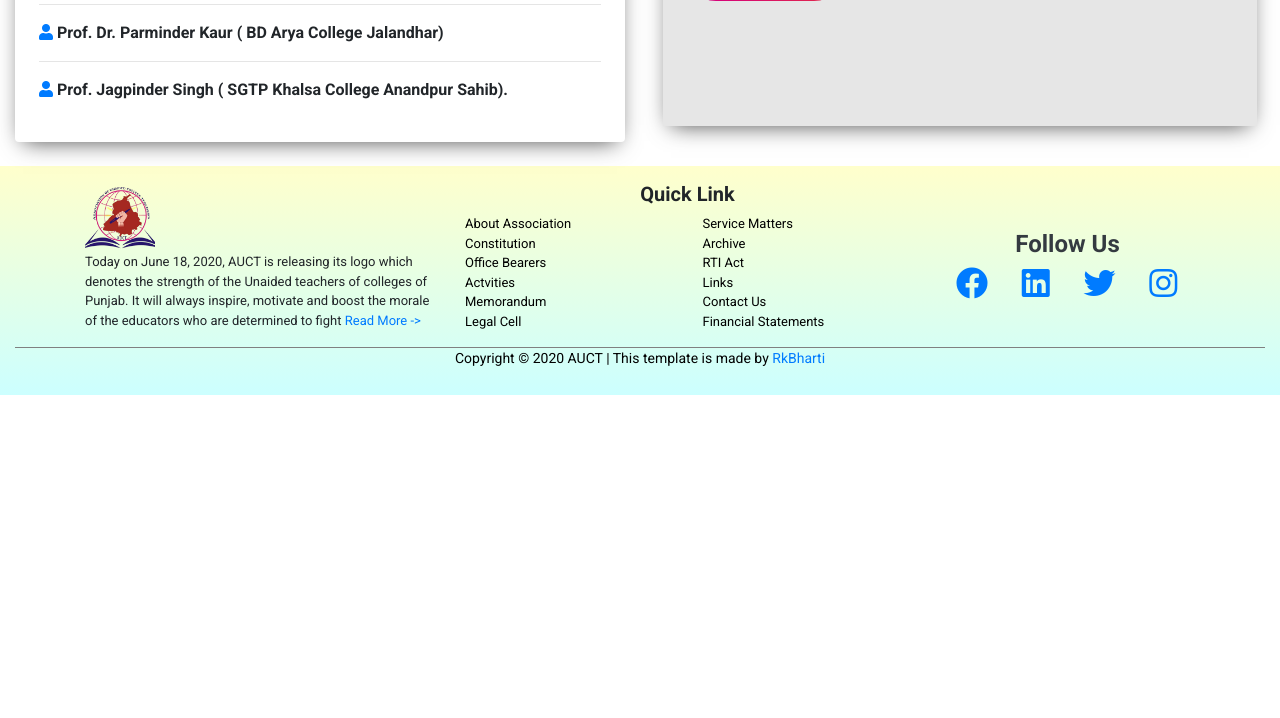
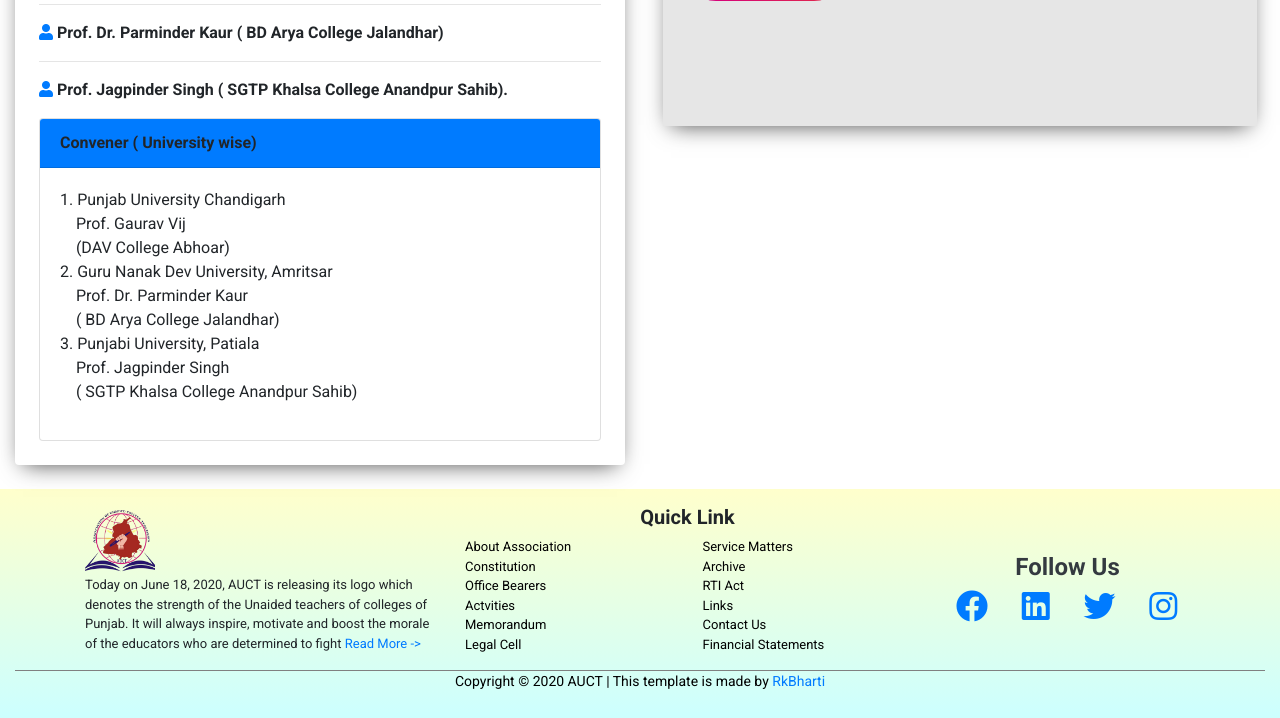
Before and after one commit to rkb9878/AUCT, a PHP site: page /contactUs.php in a window 1280 px wide. Shown: the part 1029-1747 px from the top of the page. Before the commit the page ends 1424 px from the top, so only its background shows below. Run offline with PHP 8.4, Linux system fonts and the light colour scheme; some libraries are stand-ins or nearby versions; some web fonts are replaced.

Commit message:
Done capta

```diff
--- a/contactUs.php
+++ b/contactUs.php
@@ -43,7 +43,7 @@
                 <p><b><i class=" fas fa-at text-warning" aria-hidden="true"></i>
                     </b>auct.teacher@gmail.com</p>
                 <p><b><i class=" text-success fas fa-phone-square-alt"></i>
-                93168 19379</b></p>
+                        93168 19379</b></p>
                 <hr>
                 <p class="font-weight-bold"><b><i class=" fas fa-user text-primary"></i>
                     </b>Prof.Prabal Kumar Joshi (Vice President)</p>
@@ -65,15 +65,46 @@
 
                 <p><b><i class=" text-success fas fa-phone-square-alt"></i> 94173 00730</b></p>
                 <hr>
-                <p class="font-weight-bold"><b><i class=" fas fa-user text-primary"></i> </b>Prof. Tarun Ghai (Member of Governing Body)</p>
+                <p class="font-weight-bold"><b><i class=" fas fa-user text-primary"></i> </b>Prof. Tarun Ghai (Member of
+                    Governing Body)</p>
 
                 <p><b><i class=" text-success fas fa-phone-square-alt"></i>98721 11224 </b></p>
                 <hr>
-                <p class="font-weight-bold"><b><i class=" fas fa-user text-primary"></i> </b>Prof. Gaurav Vij (DAV College Abhoar)</p>
+                <p class="font-weight-bold"><b><i class=" fas fa-user text-primary"></i> </b>Prof. Gaurav Vij (DAV
+                    College Abhoar)</p>
                 <hr>
-                <p class="font-weight-bold"><b><i class=" fas fa-user text-primary"></i> </b>Prof. Dr. Parminder Kaur ( BD Arya College Jalandhar)</p>
+                <p class="font-weight-bold"><b><i class=" fas fa-user text-primary"></i> </b>Prof. Dr. Parminder Kaur (
+                    BD Arya College Jalandhar)</p>
                 <hr>
-                <p class="font-weight-bold"><b><i class=" fas fa-user text-primary"></i> </b> Prof. Jagpinder Singh ( SGTP Khalsa College Anandpur Sahib).</p>
+                <p class="font-weight-bold"><b><i class=" fas fa-user text-primary"></i> </b> Prof. Jagpinder Singh (
+                    SGTP Khalsa College Anandpur Sahib).</p>
+                <div class="card">
+                    <div class="card-header bg-primary">
+                        <b>Convener ( University wise)</b>
+                    </div>
+                    <div class="card-body">
+                        <ol>
+                            <li>
+                                1. Punjab University Chandigarh
+                                <br>
+                                &nbsp;&nbsp;&nbsp;&nbsp;Prof. Gaurav Vij <br>
+                                &nbsp;&nbsp;&nbsp;&nbsp;(DAV College Abhoar)
+                            </li>
+                            <li>
+                                2. Guru Nanak Dev University, Amritsar
+                                <br>
+                                &nbsp;&nbsp;&nbsp;&nbsp;Prof. Dr. Parminder Kaur <br>
+                                &nbsp;&nbsp;&nbsp;&nbsp;( BD Arya College Jalandhar)
+                            </li>
+                            <li>
+                                3. Punjabi University, Patiala
+                                <br>
+                                &nbsp;&nbsp;&nbsp;&nbsp;Prof. Jagpinder Singh<br>
+                                &nbsp;&nbsp;&nbsp;&nbsp;( SGTP Khalsa College Anandpur Sahib)
+                            </li>
+                        </ol>
+                    </div>
+                </div>
             </div>
         </div>
 
@@ -110,7 +141,6 @@
                                     <i class="fa fa-phone"></i>
                                 </label>
                             </div>
-
 
 
                             <div class="wrap-input100 validate-input" data-validate="Message is required">
@@ -169,8 +199,8 @@
 <script>
     function onClick(e) {
         e.preventDefault();
-        grecaptcha.ready(function() {
-            grecaptcha.execute('6Lcr6hcaAAAAAPO5uUzPWwD7KBO3JfqfdnzWqhVh', {action: 'submit'}).then(function(token) {
+        grecaptcha.ready(function () {
+            grecaptcha.execute('6Lcr6hcaAAAAAPO5uUzPWwD7KBO3JfqfdnzWqhVh', {action: 'submit'}).then(function (token) {
                 // Add your logic to submit to your backend server here.
                 console.log(token);
             });
```
